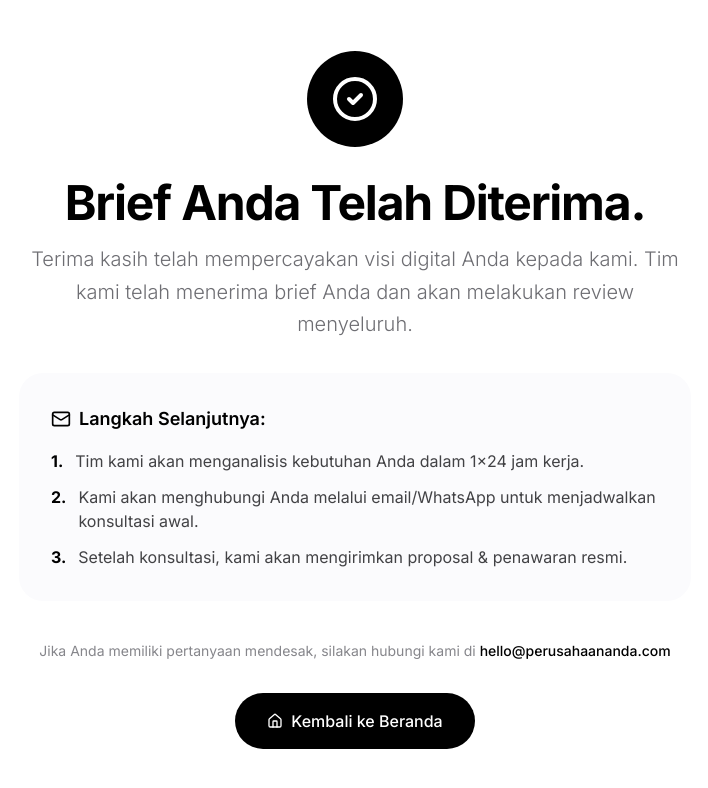
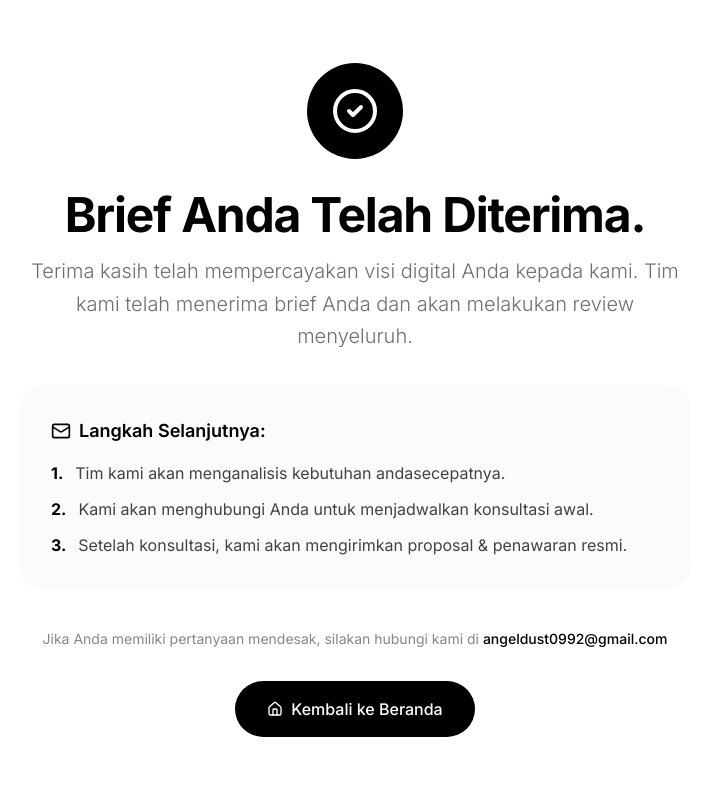
Before and after one commit to ilham0198/client-brief-builder, a Next.js app: page /success in a window 1280 px wide. Shown: the top 788 px of the page, without its empty margins (285-993 px from the left). Built offline with nearby package versions, Linux system fonts and the light colour scheme.

Commit message:
fix: update email di halaman success

```diff
--- a/src/app/success/page.tsx
+++ b/src/app/success/page.tsx
@@ -39,11 +39,11 @@ function SuccessContent() {
           <ul className="space-y-3 text-apple-gray-600">
             <li className="flex gap-3">
               <span className="font-bold text-black">1.</span>
-              <span>Tim kami akan menganalisis kebutuhan Anda dalam 1x24 jam kerja.</span>
+              <span>Tim kami akan menganalisis kebutuhan andasecepatnya.</span>
             </li>
             <li className="flex gap-3">
               <span className="font-bold text-black">2.</span>
-              <span>Kami akan menghubungi Anda melalui email/WhatsApp untuk menjadwalkan konsultasi awal.</span>
+              <span>Kami akan menghubungi Anda untuk menjadwalkan konsultasi awal.</span>
             </li>
             <li className="flex gap-3">
               <span className="font-bold text-black">3.</span>
@@ -53,7 +53,7 @@ function SuccessContent() {
         </div>
 
         <p className="text-sm text-apple-gray-400 mb-8">
-          Jika Anda memiliki pertanyaan mendesak, silakan hubungi kami di <span className="text-black font-medium">hello@perusahaananda.com</span>
+          Jika Anda memiliki pertanyaan mendesak, silakan hubungi kami di <span className="text-black font-medium">angeldust0992@gmail.com</span>
         </p>
 
         <div className="flex flex-col sm:flex-row items-center justify-center gap-4">
```
